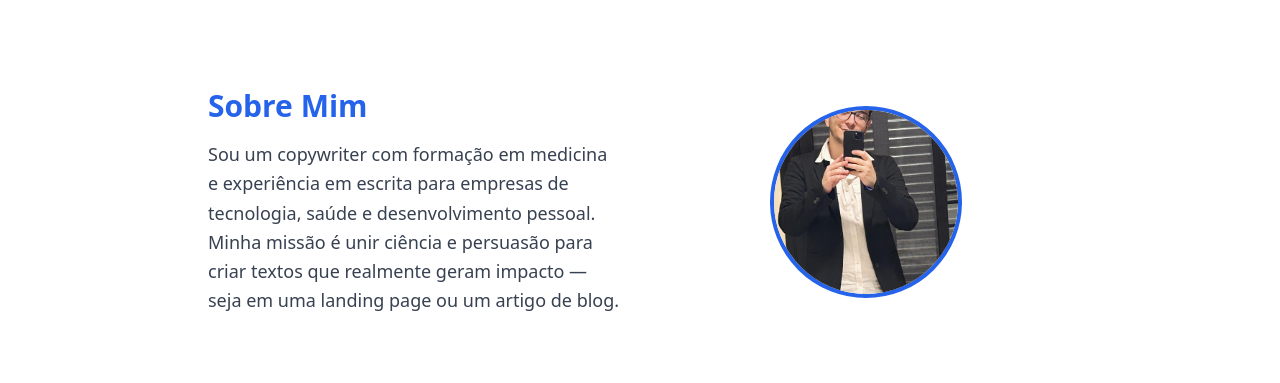
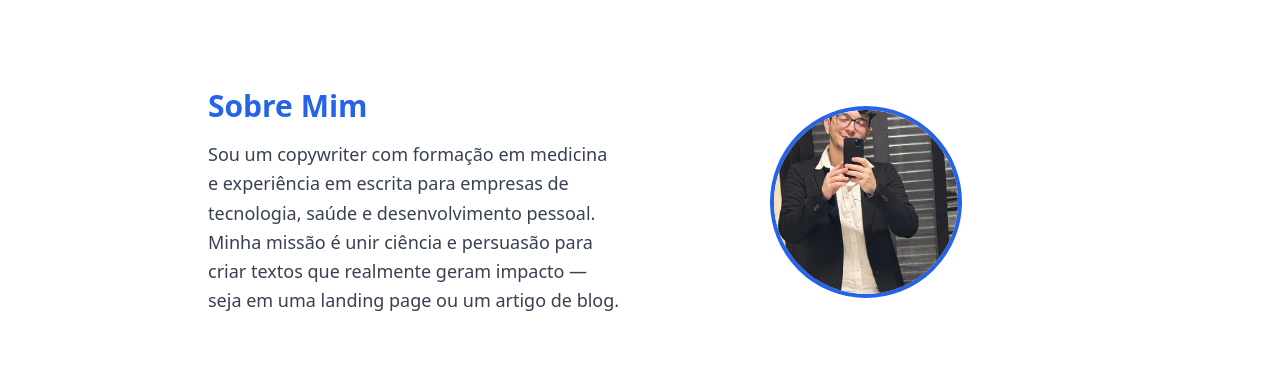
Before and after one commit to briantheengineer/briancopywriter.github.io, a Jekyll site: the page built from index.html, in a window 1280 px wide. Shown: the part 304-687 px from the top of the page. Built offline with Jekyll 4.4.1, drawn with Linux system fonts in a browser that asks for light colours; nearby versions of some CDN libraries.

Commit message:
Update index.html

```diff
--- a/index.html
+++ b/index.html
@@ -22,9 +22,14 @@ title: Início
   </div>
   <div class="flex justify-center">
   <div class="w-48 h-48 rounded-full overflow-hidden border-4 border-blue-600 flex items-center justify-center">
-   <img src="assets/img/brian.jpeg" alt="Foto de Brian Castelhano" class="object-cover w-48 h-48" />
+    <img
+      src="assets/img/brian.jpeg"
+      alt="Foto de Brian Castelhano"
+      class="object-cover w-48 h-48"
+      style="object-position: right 40% top 30%;" />
   </div>
 </div>
+
 
 </section>
 
```
